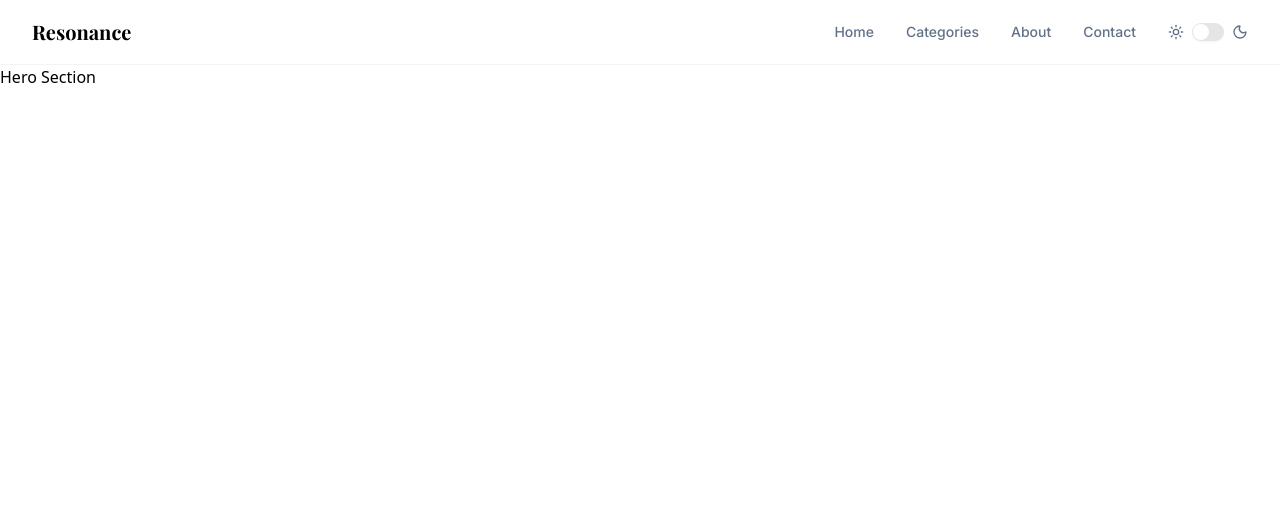
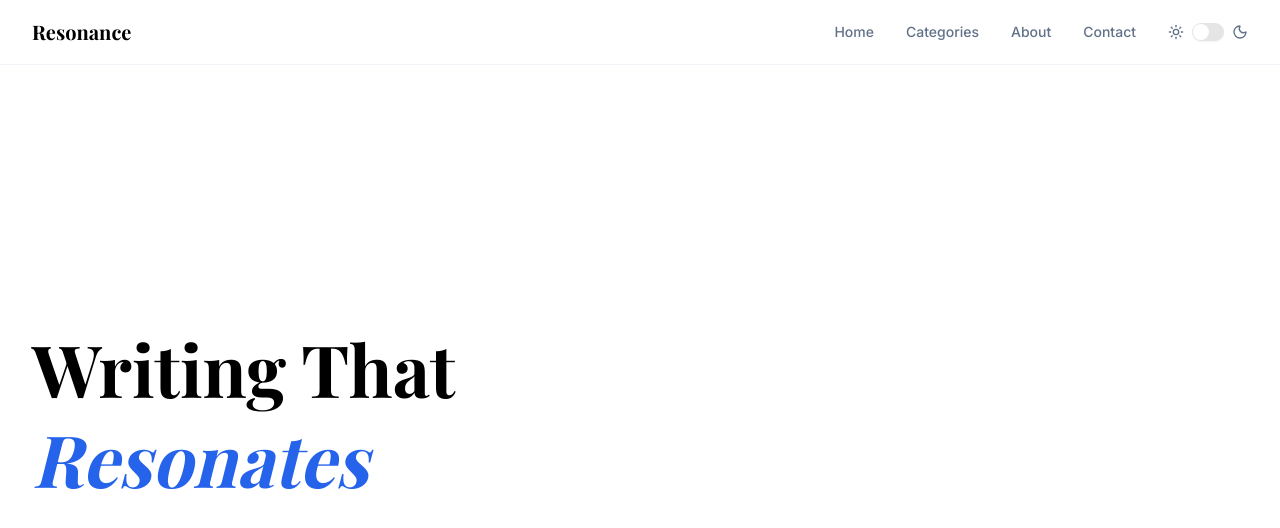
Before and after one commit to eflatuna/blog_homepage_next, a Next.js app in the folder my-app/: page / in a window 1280 px wide. Shown: the top 528 px of the page. Built offline with nearby package versions, Linux system fonts and the light colour scheme; a web font is replaced by a local one.

Commit message:
`feat: updated globals.css and HeroSection.tsx for styling and added motion library`

```diff
--- a/my-app/app/globals.css
+++ b/my-app/app/globals.css
@@ -51,7 +51,7 @@
 	--card-foreground: oklch(0.145 0 0);
 	--popover: oklch(1 0 0);
 	--popover-foreground: oklch(0.145 0 0);
-	--primary: oklch(0.205 0 0);
+	--primary: oklch(0.546 0.2153 262.87);
 	--primary-foreground: oklch(0.985 0 0);
 	--secondary: oklch(0.97 0 0);
 	--secondary-foreground: oklch(0.205 0 0);
@@ -85,7 +85,7 @@
 	--card-foreground: oklch(0.985 0 0);
 	--popover: oklch(0.205 0 0);
 	--popover-foreground: oklch(0.985 0 0);
-	--primary: oklch(0.922 0 0);
+	--primary: oklch(0.6232 0.1879  259.8);
 	--primary-foreground: oklch(0.205 0 0);
 	--secondary: oklch(0.269 0 0);
 	--secondary-foreground: oklch(0.985 0 0);
--- a/my-app/components/HeroSection.tsx
+++ b/my-app/components/HeroSection.tsx
@@ -1,3 +1,27 @@
+"use client";
+import * as motion from "motion/react-client";
 export default function HeroSection() {
-	return <div>Hero Section</div>;
+	return (
+		<div>
+			<section className="min-h-[90vh] flex items-center px-4 sm:px-5 lg:px-8 overflow-hidden">
+				<div className="max-w-7xl mx-auto">
+					<div className="grid lg:grid-cols-2 gap-12 items-center">
+						{/* Left Side Content*/}
+						<motion.div
+							initial={{ opacity: 0, y: 20 }}
+							animate={{ opacity: 1, y: 0 }}
+							transition={{ duration: 0.8 }}
+						>
+							<h1 className="text-4xl sm:text-6xl lg:text-7xl font-serif font-bold text-foreground leading-tight mb-6">
+								Writing That{" "}
+								<span className="text-primary italic">
+									Resonates
+								</span>
+							</h1>
+						</motion.div>
+					</div>
+				</div>
+			</section>
+		</div>
+	);
 }
--- a/my-app/package.json
+++ b/my-app/package.json
@@ -14,6 +14,7 @@
     "class-variance-authority": "^0.7.1",
     "clsx": "^2.1.1",
     "lucide-react": "^0.525.0",
+    "motion": "^12.23.9",
     "next": "15.4.3",
     "next-themes": "^0.4.6",
     "react": "19.1.0",
```
Also changed, not shown: 1 other file (tests, documents, lock files or other folders).
